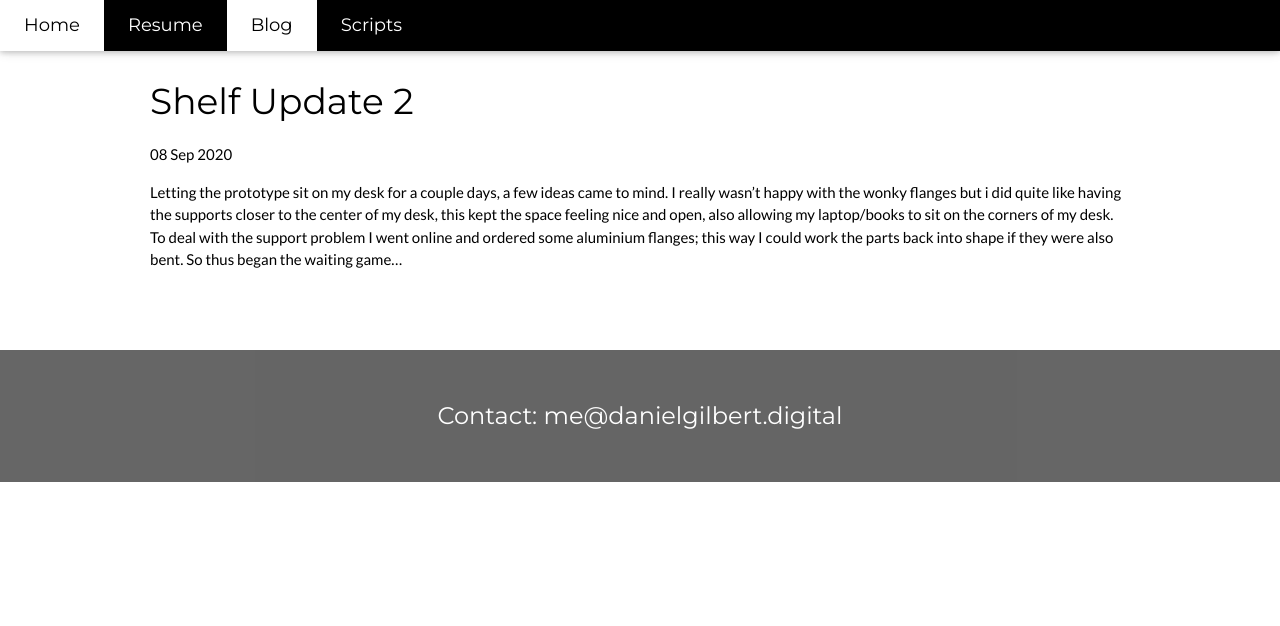
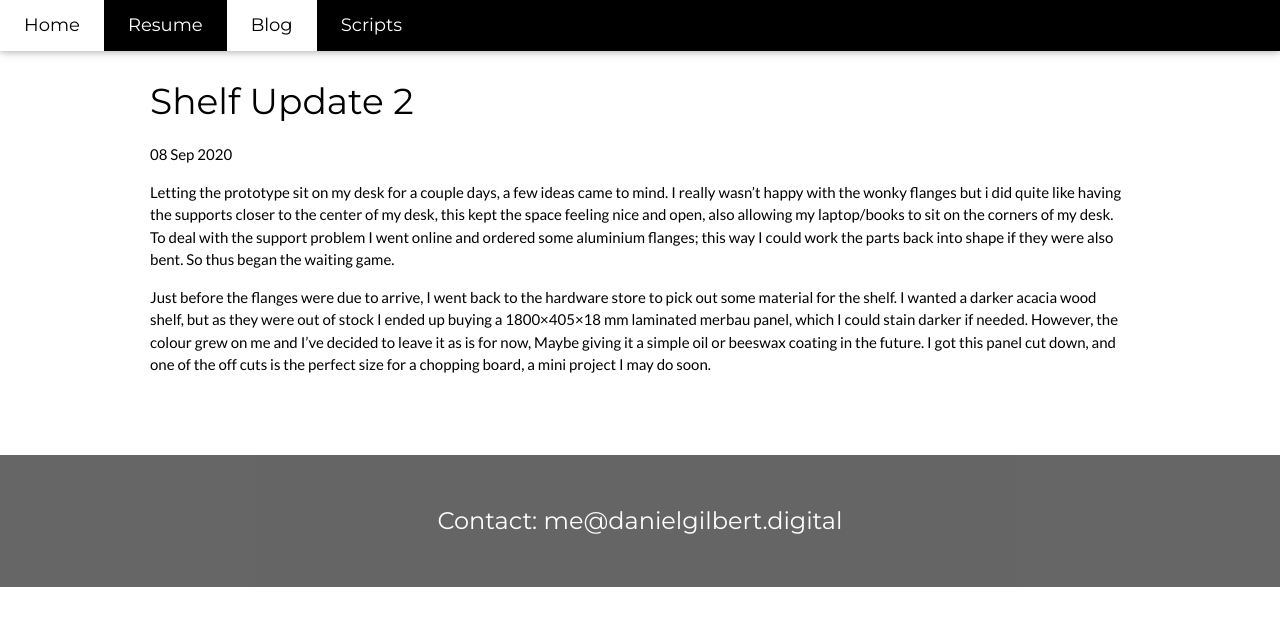
Before and after one commit to dmgilbert/dmgilbert.github.io, a Jekyll site: the page built from _posts/Project/2020-09-08-shelf-update-2.markdown, in a window 1280 px wide. Shown: the top 626 px of the page. Built offline with Jekyll 4.4.1, drawn with Linux system fonts in a browser that asks for light colours.

Commit message:
Update 2020-09-08-shelf-update-2.markdown

```diff
--- a/_posts/Project/2020-09-08-shelf-update-2.markdown
+++ b/_posts/Project/2020-09-08-shelf-update-2.markdown
@@ -7,4 +7,6 @@ tags: "Projects Desk Update RSS"
 categories: "Projects"
 ---
 
-Letting the prototype sit on my desk for a couple days, a few ideas came to mind. I really wasn't happy with the wonky flanges but i did quite like having the supports closer to the center of my desk, this kept the space feeling nice and open, also allowing my laptop/books to sit on the corners of my desk. To deal with the support problem I went online and ordered some aluminium flanges; this way I could work the parts back into shape if they were also bent. So thus began the waiting game...
+Letting the prototype sit on my desk for a couple days, a few ideas came to mind. I really wasn't happy with the wonky flanges but i did quite like having the supports closer to the center of my desk, this kept the space feeling nice and open, also allowing my laptop/books to sit on the corners of my desk. To deal with the support problem I went online and ordered some aluminium flanges; this way I could work the parts back into shape if they were also bent. So thus began the waiting game.
+
+Just before the flanges were due to arrive, I went back to the hardware store to pick out some material for the shelf. I wanted a darker acacia wood shelf, but as they were out of stock I ended up buying a 1800&times;405&times;18 mm laminated merbau panel, which I could stain darker if needed. However, the colour grew on me and I've decided to leave it as is for now, Maybe giving it a simple oil or beeswax coating in the future. I got this panel cut down, and one of the off cuts is the perfect size for a chopping board, a mini project I may do soon.
```
